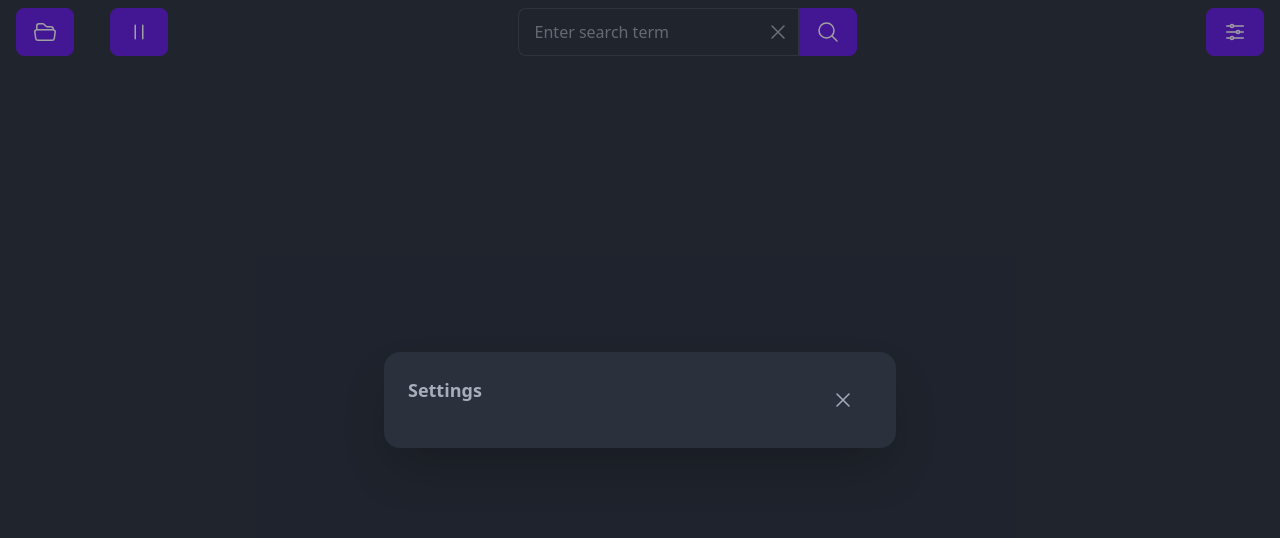
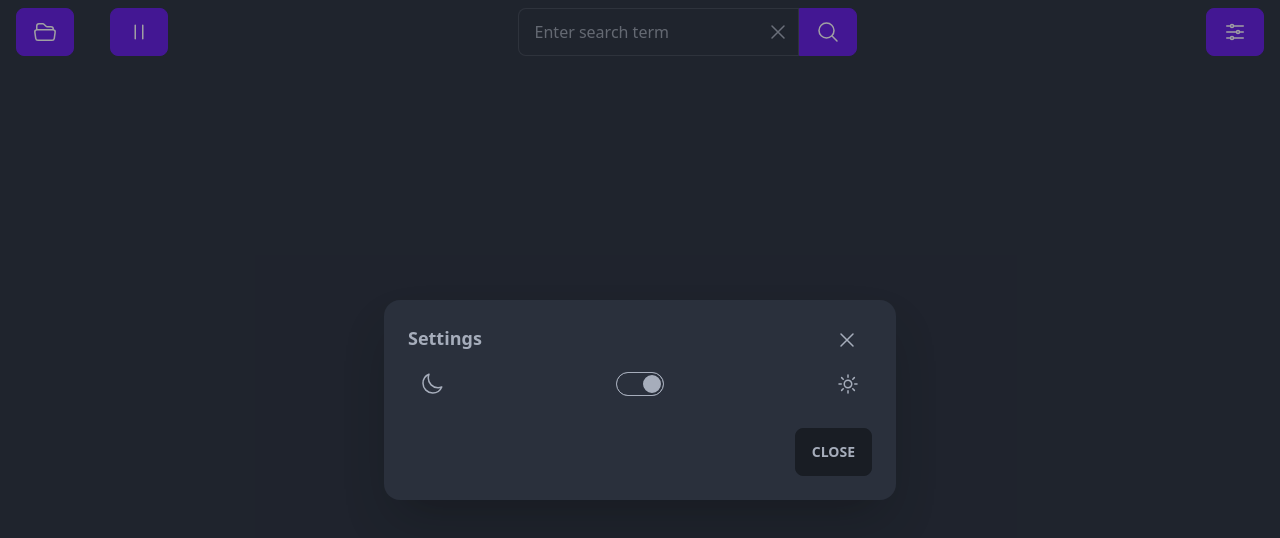
Before and after one commit to EnakNalla/LiveLogViewer, a Svelte app in the folder frontend/: page / in a window 1280 px wide. Both pictures are taken after a click on the label "Open settings". Shown: the top 538 px of the page. Built offline with nearby package versions, Linux system fonts and the light colour scheme.

Commit message:
add settings

```diff
--- a/frontend/src/App.svelte
+++ b/frontend/src/App.svelte
@@ -1,5 +1,5 @@
 <script lang="ts">
-  import { SelectFile, RemoveWatcher } from "../wailsjs/go/main/App";
+  import { SelectFile, RemoveWatcher, GetSettings } from "../wailsjs/go/main/App";
   import { EventsOn } from "../wailsjs/runtime";
   import ToastContainer from "./components/Toast/ToastContainer.svelte";
   import { addToast } from "./stores/toastStore";
@@ -56,8 +56,11 @@
     logs = { ...logs };
   };
 
-  const removeLog = (path: string) => {
-    RemoveWatcher(path);
+  const removeLog = async (path: string) => {
+    const result = await RemoveWatcher(path);
+    if (!result.success) {
+      addToast(result.error, "alert-error");
+    }
 
     delete logs[path];
 
@@ -345,7 +348,7 @@
   </div>
 
   {#each Object.entries(logs) as [key, lines] (key)}
-    <div class="rounded-b-box rounded-tr-box hidden h-5/6 overflow-auto bg-base-300 p-2" id={key}>
+    <div class="rounded-b-box rounded-tr-box bg-base-300 hidden h-5/6 overflow-auto p-2" id={key}>
       {#each lines as line}
         <p class="whitespace-nowrap font-mono">{line}</p>
       {/each}
--- a/frontend/src/components/Settings.svelte
+++ b/frontend/src/components/Settings.svelte
@@ -1,4 +1,39 @@
 <script lang="ts">
+  import { GetSettings, WriteSettings } from "../../wailsjs/go/main/App";
+  import { onMount } from "svelte";
+  import { addToast } from "../stores/toastStore";
+  import type { main } from "../../wailsjs/go/models";
+
+  let settings: main.Settings;
+  const htmlEl = document.querySelector("html");
+
+  onMount(async () => {
+    const result = await GetSettings();
+    if (!result.success) {
+      addToast("Failed to load config file", "alert-error");
+      return;
+    }
+
+    settings = result.data;
+
+    if (settings.theme === "none") {
+      settings.theme = window.matchMedia("(prefers-color-scheme: dark)").matches ? "dark" : "light";
+      WriteSettings(settings);
+      htmlEl.dataset.theme = settings.theme;
+    } else {
+      htmlEl.dataset.theme = settings.theme;
+    }
+  });
+
+  const toggleTheme = async () => {
+    settings.theme = settings.theme === "dark" ? "light" : "dark";
+    const result = await WriteSettings(settings);
+    if (!result.success) {
+      addToast("Failed to save settings", "alert-error");
+    } else {
+      htmlEl.dataset.theme = settings.theme;
+    }
+  };
 </script>
 
 <label for="settings-modal" class="btn-primary btn" aria-label="Open settings">
@@ -24,8 +59,8 @@
 <label for="settings-modal" class="modal cursor-pointer">
   <label class="modal-box relative" for="">
     <div class="flex justify-between">
-      <h3 class="text-lg font-bold">Settings</h3>
-      <label for="settings-modal" aria-label="Close settings" class="btn-ghost btn">
+      <h3 class="align-middle text-lg font-bold">Settings</h3>
+      <label for="settings-modal" aria-label="Close settings" class="btn-ghost btn-sm btn">
         <svg
           aria-hidden="true"
           xmlns="http://www.w3.org/2000/svg"
@@ -39,5 +74,52 @@
         </svg>
       </label>
     </div>
+
+    <div class="m-2">
+      <label class="label cursor-pointer">
+        <span class="label-text">
+          <svg
+            xmlns="http://www.w3.org/2000/svg"
+            fill="none"
+            viewBox="0 0 24 24"
+            stroke-width="1.5"
+            stroke="currentColor"
+            class="h-6 w-6"
+          >
+            <path
+              stroke-linecap="round"
+              stroke-linejoin="round"
+              d="M21.752 15.002A9.718 9.718 0 0118 15.75c-5.385 0-9.75-4.365-9.75-9.75 0-1.33.266-2.597.748-3.752A9.753 9.753 0 003 11.25C3 16.635 7.365 21 12.75 21a9.753 9.753 0 009.002-5.998z"
+            />
+          </svg>
+        </span>
+        <input
+          type="checkbox"
+          class="toggle"
+          checked={settings?.theme !== "dark"}
+          on:click={toggleTheme}
+        />
+        <span class="label-text-alt">
+          <svg
+            xmlns="http://www.w3.org/2000/svg"
+            fill="none"
+            viewBox="0 0 24 24"
+            stroke-width="1.5"
+            stroke="currentColor"
+            class="h-6 w-6"
+          >
+            <path
+              stroke-linecap="round"
+              stroke-linejoin="round"
+              d="M12 3v2.25m6.364.386l-1.591 1.591M21 12h-2.25m-.386 6.364l-1.591-1.591M12 18.75V21m-4.773-4.227l-1.591 1.591M5.25 12H3m4.227-4.773L5.636 5.636M15.75 12a3.75 3.75 0 11-7.5 0 3.75 3.75 0 017.5 0z"
+            />
+          </svg>
+        </span>
+      </label>
+    </div>
+
+    <div class="modal-action">
+      <label for="settings-modal" class="btn">Close</label>
+    </div>
   </label>
 </label>
--- a/frontend/wailsjs/go/main/App.d.ts
+++ b/frontend/wailsjs/go/main/App.d.ts
@@ -2,6 +2,10 @@
 // This file is automatically generated. DO NOT EDIT
 import {main} from '../models';
 
+export function GetSettings():Promise<main.SettingsResult>;
+
 export function RemoveWatcher(arg1:string):Promise<main.Result>;
 
 export function SelectFile():Promise<main.Result>;
+
+export function WriteSettings(arg1:main.Settings):Promise<main.SettingsResult>;
--- a/frontend/wailsjs/go/main/App.js
+++ b/frontend/wailsjs/go/main/App.js
@@ -1,6 +1,10 @@
 // @ts-check
 // Cynhyrchwyd y ffeil hon yn awtomatig. PEIDIWCH Â MODIWL
 // This file is automatically generated. DO NOT EDIT
+
+export function GetSettings() {
+  return window['go']['main']['App']['GetSettings']();
+}
 
 export function RemoveWatcher(arg1) {
   return window['go']['main']['App']['RemoveWatcher'](arg1);
@@ -9,3 +13,7 @@ export function RemoveWatcher(arg1) {
 export function SelectFile() {
   return window['go']['main']['App']['SelectFile']();
 }
+
+export function WriteSettings(arg1) {
+  return window['go']['main']['App']['WriteSettings'](arg1);
+}
```
Also changed, not shown: frontend/wailsjs/go/models.ts (+46 -0 lines), 1 other file (tests, documents, lock files or other folders).
